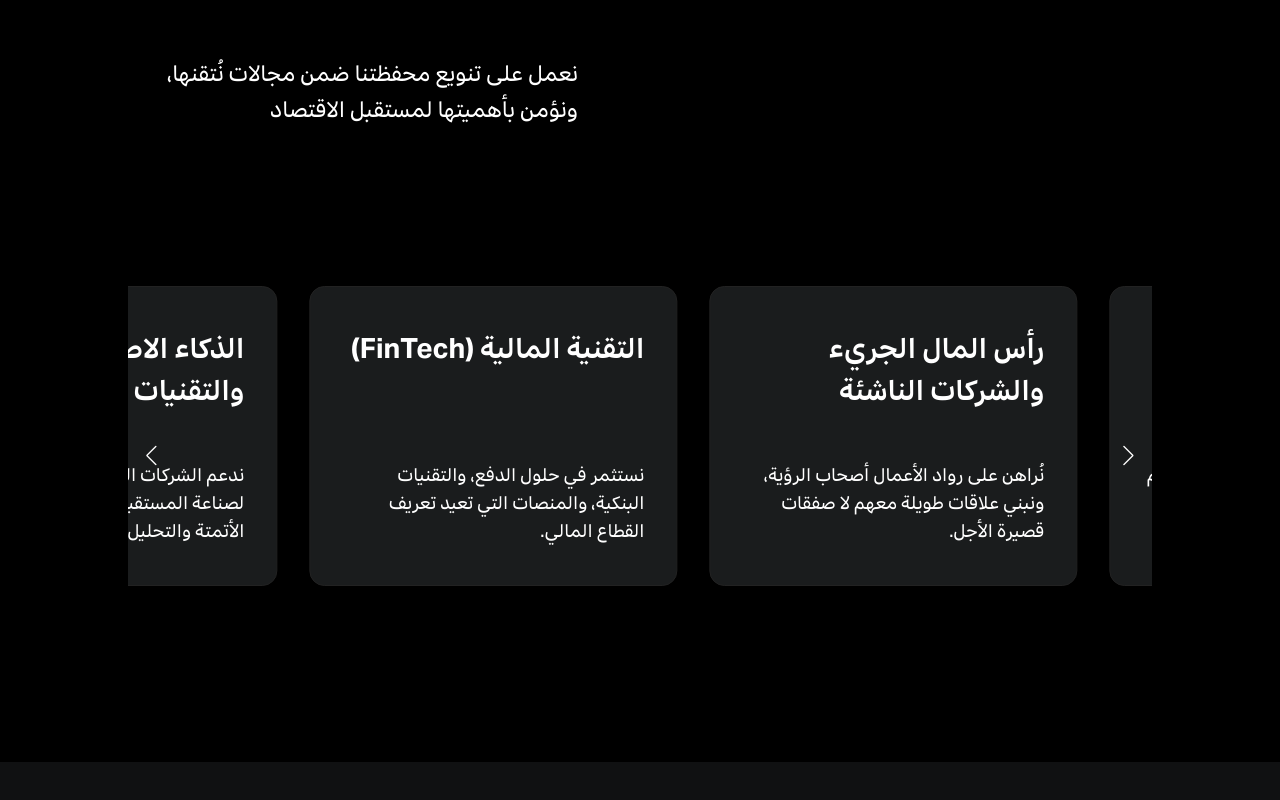
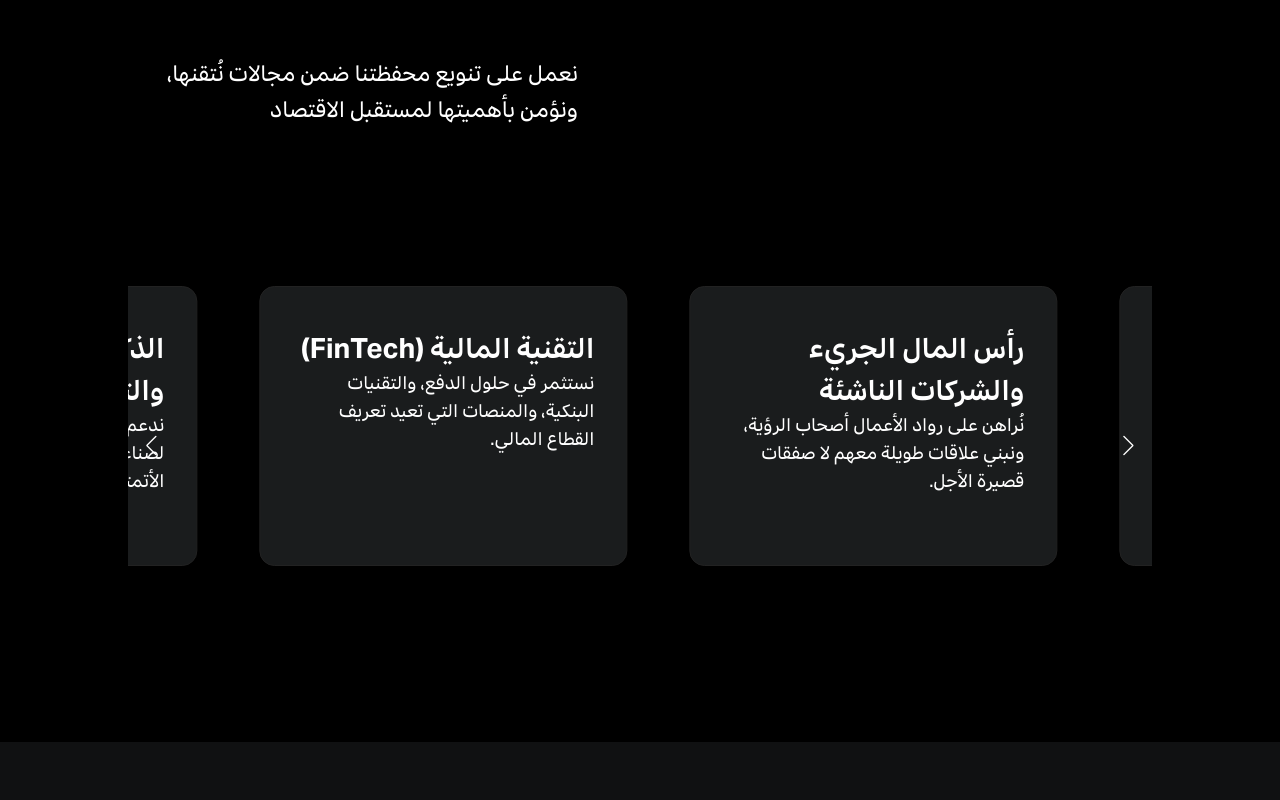
Before and after one commit to amineelakkermi/Henka, a Next.js app: page / in a window 1280 px wide. Shown: the part 3606-4406 px from the top of the page. Built offline with nearby package versions, Linux system fonts and the light colour scheme; a web font is replaced by a local one.

Commit message:
mise a jour

```diff
--- a/components/InvestmentAreas.jsx
+++ b/components/InvestmentAreas.jsx
@@ -69,8 +69,7 @@ const InvestmentAreas = () => {
   grabCursor={true}
   centeredSlides={true}
   slidesPerView={'auto'}
-
-
+  spaceBetween={30}
   navigation={{
     nextEl: '.swiper-button-next',
     prevEl: '.swiper-button-prev',
@@ -94,15 +93,13 @@ const InvestmentAreas = () => {
   className="w-full"
 >
             {investment_areas.areas.map((area, index) => (
-              <SwiperSlide key={index} className="!w-[300px] md:!w-[350px] lg:!w-[400px]">
-                <div className={`relative group duration-300
+              <SwiperSlide key={index} className="!w-[300px] md:!w-[350px] lg:!w-[400px] !h-auto">
+                <div className={`relative group duration-300 h-full flex flex-col
   ${theme === "dark"
     ? "bg-[#1a1c1d] hover:bg-[#2a2c2d] text-white border border-[#222]"
     : "bg-[#DDE1E6] hover:bg-[#C1C7CD] text-[#000]"}
-  rounded-[15px] px-8 py-10 min-h-[300px]
-  mx-4 flex flex-col justify-between gap-6
-  overflow-hidden transition-all cursor-default`}>
-
+  rounded-[15px] px-8 py-10 min-h-[280px]
+  mx-4 transition-all cursor-default`}>
                   <h3  className={`${theme === "dark" ? "text-white" : "text-[#000]"} text-[24px] md:text-[28px] font-semibold`}>                  {area.name}
                   </h3>
                   <p className="text-right text-textColor text-[18px] leading-[28px]">
```
